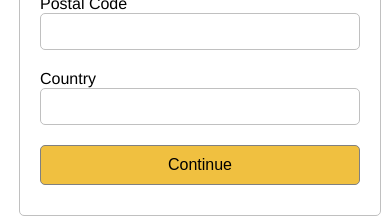
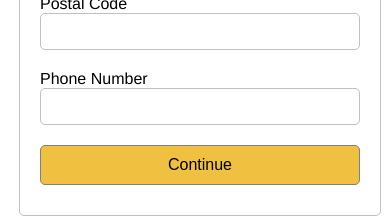
Before and after one commit to Anushreepm/myfarmveg, a React (Create React App) app in the folder frontend/: page /shipping in a window 390 px wide. Shown: the part 391-609 px from the top of the page. Built offline with nearby package versions, Linux system fonts and the light colour scheme.

Commit message:
update phone number

```diff
--- a/frontend/src/screens/OrderScreen.js
+++ b/frontend/src/screens/OrderScreen.js
@@ -97,14 +97,14 @@ function OrderScreen(props) {
               <div>Items</div>
               <div>Rs. {order.itemsPrice}</div>
             </li>
-            <li>
+            {/* <li>
               <div>Shipping</div>
               <div>Rs. {order.shippingPrice}</div>
             </li>
             <li>
               <div>Tax</div>
               <div>Rs. {order.taxPrice}</div>
-            </li>
+            </li> */}
             <li>
               <div>Order Total</div>
               <div>Rs. {order.totalPrice}</div>
--- a/frontend/src/screens/OrdersScreen.js
+++ b/frontend/src/screens/OrdersScreen.js
@@ -43,8 +43,8 @@ function OrdersScreen(props) {
               <th>USER</th>
               <th>PAID</th>
               <th>PAID AT</th>
-              <th>DELIVERED</th>
-              <th>DELIVERED AT</th>
+              {/* <th>DELIVERED</th>
+              <th>DELIVERED AT</th> */}
               <th>ACTIONS</th>
             </tr>
           </thead>
@@ -57,8 +57,8 @@ function OrdersScreen(props) {
                 <td>{order.user.name}</td>
                 <td>{order.isPaid.toString()}</td>
                 <td>{order.paidAt}</td>
-                <td>{order.isDelivered.toString()}</td>
-                <td>{order.deliveredAt}</td>
+                {/* <td>{order.isDelivered.toString()}</td>
+                <td>{order.deliveredAt}</td> */}
                 <td>
                   <Link to={"/order/" + order._id} className="button secondary">
                     Details
--- a/frontend/src/screens/PlaceOrderScreen.js
+++ b/frontend/src/screens/PlaceOrderScreen.js
@@ -50,7 +50,7 @@ function PlaceOrderScreen(props) {
             <h3>Shipping</h3>
             <div>
               {cart.shipping.address}, {cart.shipping.city},
-              {cart.shipping.postalCode}, {cart.shipping.country},
+              {cart.shipping.postalCode}, {cart.shipping.phoneNumber},
             </div>
           </div>
           <div>
@@ -101,14 +101,14 @@ function PlaceOrderScreen(props) {
               <div>Items</div>
               <div>Rs. {itemsPrice}</div>
             </li>
-            <li>
+            {/* <li>
               <div>Shipping</div>
               <div>Rs. {shippingPrice}</div>
             </li>
             <li>
               <div>Tax</div>
               <div>Rs. {taxPrice}</div>
-            </li>
+            </li> */}
             <li>
               <div>Order Total</div>
               <div>Rs. {totalPrice}</div>
--- a/frontend/src/screens/ShippingScreen.js
+++ b/frontend/src/screens/ShippingScreen.js
@@ -1,70 +1,78 @@
-import React, { useEffect, useState } from 'react';
-import { Link } from 'react-router-dom';
-import { useSelector, useDispatch } from 'react-redux';
-import { saveShipping } from '../actions/cartActions';
-import CheckoutSteps from '../components/CheckoutSteps';
+import React, { useEffect, useState } from "react";
+import { Link } from "react-router-dom";
+import { useSelector, useDispatch } from "react-redux";
+import { saveShipping } from "../actions/cartActions";
+import CheckoutSteps from "../components/CheckoutSteps";
 
 function ShippingScreen(props) {
-
-  const [address, setAddress] = useState('');
-  const [city, setCity] = useState('');
-  const [postalCode, setPostalCode] = useState('');
-  const [country, setCountry] = useState('');
+  const [address, setAddress] = useState("");
+  const [city, setCity] = useState("");
+  const [postalCode, setPostalCode] = useState("");
+  const [phoneNumber, setPhoneNumber] = useState("");
 
   const dispatch = useDispatch();
 
   const submitHandler = (e) => {
     e.preventDefault();
     dispatch(saveShipping({ address, city, postalCode, country }));
-    props.history.push('payment');
-  }
-  return <div>
-    <CheckoutSteps step1 step2 ></CheckoutSteps>
+    props.history.push("payment");
+  };
+  return (
+    <div>
+      <CheckoutSteps step1 step2></CheckoutSteps>
       <div className="form">
-      <form onSubmit={submitHandler} >
+        <form onSubmit={submitHandler}>
           <ul className="form-container">
             <li>
               <h2>Shipping</h2>
             </li>
 
             <li>
-            <label htmlFor="address">
-              Address
-          </label>
-            <input type="text" name="address" id="address" onChange={(e) => setAddress(e.target.value)}>
-            </input>
+              <label htmlFor="address">Address</label>
+              <input
+                type="text"
+                name="address"
+                id="address"
+                onChange={(e) => setAddress(e.target.value)}
+              ></input>
             </li>
             <li>
-            <label htmlFor="city">
-              City
-          </label>
-            <input type="text" name="city" id="city" onChange={(e) => setCity(e.target.value)}>
-            </input>
+              <label htmlFor="city">City</label>
+              <input
+                type="text"
+                name="city"
+                id="city"
+                onChange={(e) => setCity(e.target.value)}
+              ></input>
             </li>
             <li>
-            <label htmlFor="postalCode">
-              Postal Code
-          </label>
-            <input type="text" name="postalCode" id="postalCode" onChange={(e) => setPostalCode(e.target.value)}>
-            </input>
+              <label htmlFor="postalCode">Postal Code</label>
+              <input
+                type="text"
+                name="postalCode"
+                id="postalCode"
+                onChange={(e) => setPostalCode(e.target.value)}
+              ></input>
             </li>
             <li>
-            <label htmlFor="country">
-              Country
-          </label>
-            <input type="text" name="country" id="country" onChange={(e) => setCountry(e.target.value)}>
-            </input>
+              <label htmlFor="phoneNumber">Phone Number</label>
+              <input
+                type="text"
+                name="phoneNumber"
+                id="phoneNumber"
+                onChange={(e) => setPhoneNumber(e.target.value)}
+              ></input>
             </li>
 
-
             <li>
-            <button type="submit" className="button primary">Continue</button>
+              <button type="submit" className="button primary">
+                Continue
+              </button>
             </li>
-
           </ul>
         </form>
       </div>
     </div>
-
+  );
 }
 export default ShippingScreen;
```
Lines whose indentation alone changed are shown as unchanged.
